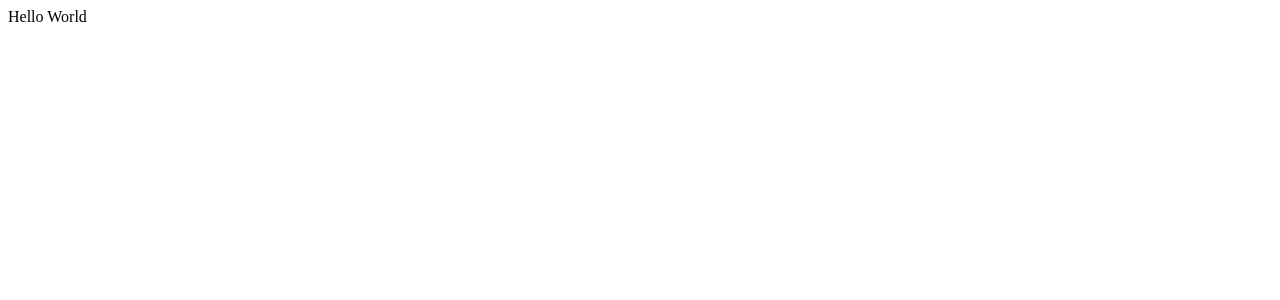
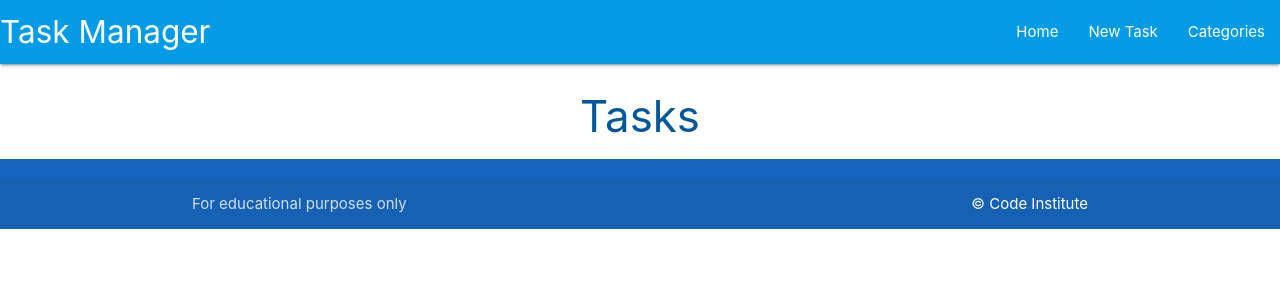
Before and after one commit to JacquesIversen/flask-sql, a Flask app: page / in a window 1280 px wide. Before the commit the part shown is almost empty. Shown: the top 300 px of the page. Run offline with Flask 3, Linux system fonts and the light colour scheme.

Commit message:
base and task html updated. materizale added

```diff
--- /dev/null
+++ b/static/script.js
@@ -0,0 +1,5 @@
+document.addEventListener('DOMContentLoaded', function() {
+    // sidenav initializiartion
+    var elems = document.querySelectorAll('.sidenav');
+    M.Sidenan.init(sidenav);
+  });
--- a/taskmanager/routes.py
+++ b/taskmanager/routes.py
@@ -5,4 +5,4 @@ from taskmanager.models import Category, Task
 
 @app.route("/")
 def home():
-    return render_template("base.html")
+    return render_template("tasks.html")
--- a/taskmanager/templates/base.html
+++ b/taskmanager/templates/base.html
@@ -1,13 +1,59 @@
 <!DOCTYPE html>
 <html lang="en">
 <head>
+
     <meta charset="UTF-8">
+    <meta http-equiv="X-UA-Compatible" content="IE=edge">
     <meta name="viewport" content="width=device-width, initial-scale=1.0">
-    <title>TasK MANAGEREr</title>
+    <link rel="stylesheet" href="https://cdnjs.cloudflare.com/ajax/libs/font-awesome/5.15.3/css/all.min.css"
+        integrity="sha512-iBBXm8fW90+nuLcSKlbmrPcLa0OT92xO1BIsZ+ywDWZCvqsWgccV3gFoRBv0z+8dLJgyAHIhR35VZc2oM/gI1w=="
+        crossorigin="anonymous" referrerpolicy="no-referrer">
+    <link rel="stylesheet" href="https://cdnjs.cloudflare.com/ajax/libs/materialize/1.0.0/css/materialize.min.css"
+        type="text/css">
+    <link rel="stylesheet" href="{{ url_for('static', filename='css/style.css') }}" type="text/css">
+    <title>Task Manager</title>
 </head>
+
 <body>
 
+    <header>
+        <!-- top navbar -->
+        <nav class="light-blue darken-1">
+            <div class="nav-wrapper">
+            <a href="{{ url_for('home') }}" class="brand-logo">Task Manager</a>
+            <a href="#" data-target="mobile-demo" class="sidenav-trigger"><i class="fas fa-bars"></i></a>
+            <ul class="right hide-on-med-and-down">
+                <li><a href="{{ url_for('home') }}">Home</a></li>
+                <li><a href="">New Task</a></li>
+                <li><a href="">Categories</a></li>
+            </ul>
+            </div>
+        </nav>
 
-    Hello World
+        <!-- mobile sidenav -->
+        <ul class="sidenav" id="mobile-demo">
+            <li><a href="{{ url_for('home') }}">Home</a></li>
+            <li><a href="">New Task</a></li>
+            <li><a href="">Categories</a></li>
+        </ul>
+    </header>
+
+    <main class="container">
+        {% block content %}
+        {% endblock %}
+    </main>
+
+    <footer class="page-footer blue darken-3">
+        <div class="footer-copyright">
+            <div class="container">
+                For educational purposes only
+                <a class="white-text right" href="https://codeinstitute.net" target="_blank">&copy; Code Institute</a>
+            </div>
+        </div>
+    </footer>
+
+    <script src="https://cdnjs.cloudflare.com/ajax/libs/materialize/1.0.0/js/materialize.min.js"></script>
+    <script src="{{ url_for('static', filename='js/script.js') }}"></script>
+
 </body>
 </html>
--- /dev/null
+++ b/taskmanager/templates/tasks.html
@@ -0,0 +1,6 @@
+{% extends "base.html" %}
+{% block content %}
+
+<h3 class="light-blue-text text-darken-4 center-align">Tasks</h3>
+
+{% endblock %}
```
Also changed, not shown: static/style.css (added, +10 -0 lines).
